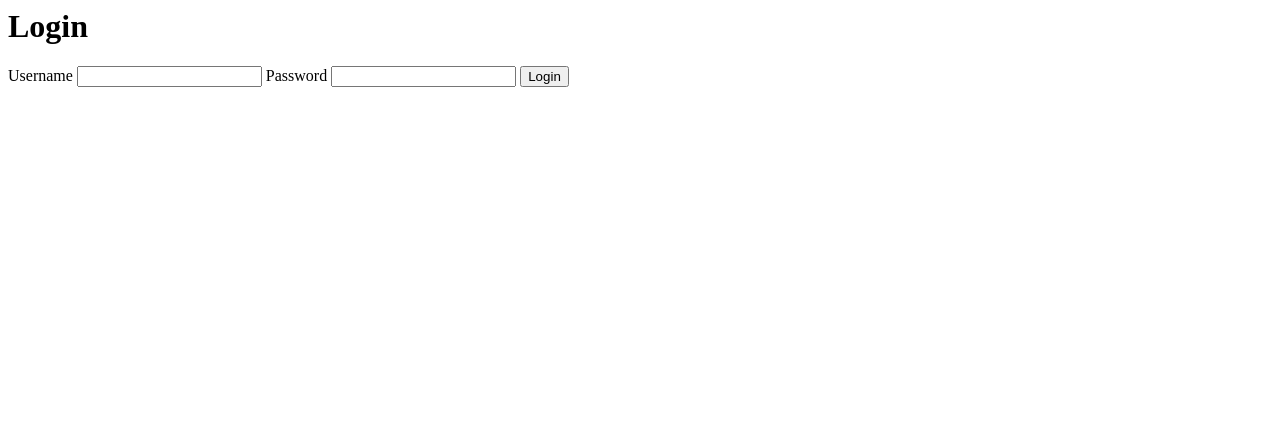
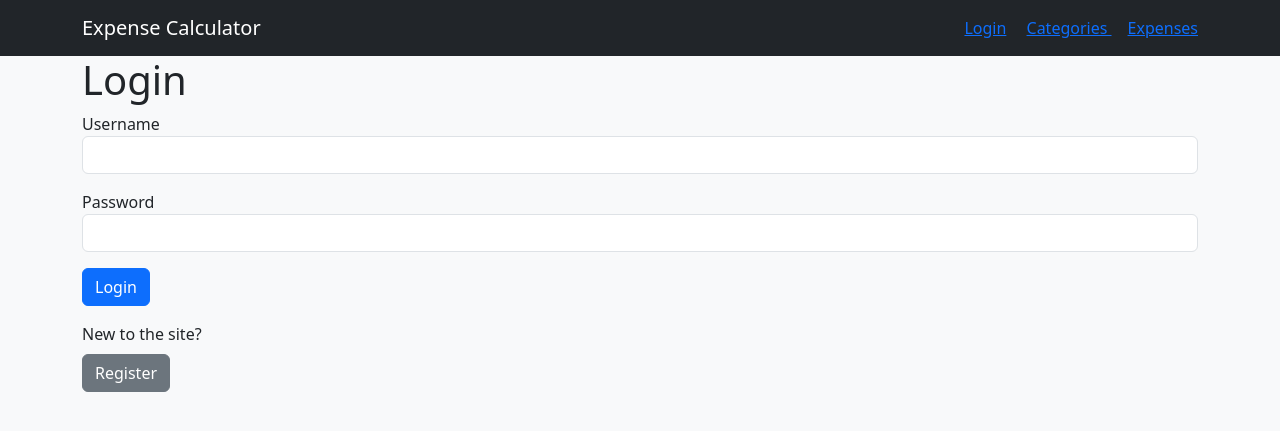
Before and after one commit to itz-ema/The-real-expense-tracker, a Flask app: template templates/login.html in a window 1280 px wide. Shown: the top 431 px of the page. Run offline with Flask 3, Linux system fonts and the light colour scheme; the template is opened without the code that fills it, so the values that code supplies are empty.

Commit message:
fixing the login and registration html

```diff
--- a/app.py
+++ b/app.py
@@ -40,16 +40,23 @@ def home():
             GROUP BY category.id'''
     categories = query_db(sql)
     get_db().commit()
-    return render_template("home.html", categories = categories)
 
-app.route("/login", methods = ['get', 'post'])
+    user = session.get("user")
+    username = user[1] if user else None
+    return render_template("home.html", categories=categories, username=username)
+
+@app.route("/login", methods=["GET", "POST"])
 def login():
     if request.method == "POST":
-        name = request.form['name']
-        password = generate_password_hash[request.form['password']]
-        sql = "SELECT * FROM user WHERE name = ?"
-        user = query_db (sql=sql, args=(name,), one = True)
+        name = request.form["name"]
+        password = request.form["password"]
+        sql = "SELECT id, name, password FROM user WHERE name = ?"
+        user = query_db(sql,args=(name,), one=True)
 
+        if user and check_password_hash(user[2], password):
+            session["user"] = user
+            flash("Logged in successfully")
+            return redirect(url_for("home"))
         if user:
             if check_password_hash(user[2], password):
                 session['user']= user
@@ -58,17 +65,25 @@ def login():
                 flash('Password incorrect')
         else:
             flash ('Username does not exist')
-    return render_template(login.html)
+    return render_template("login.html")
 
-app.route("/register", methods=['GET', 'POST'])
-def register ():
-        if request.method == "POST":
-            name = request.form['name']
-            password = generate_password_hash[request.form['password']]
-            sql = "INSERT INTO user (username, password) VALUES (?,?)"
-            query_db (sql,(name, password),)
-            flash('Registration successful!')
-        return redirect(url_for('/login'))
+@app.route("/register", methods=["GET", "POST"])
+def register():
+    if request.method == "POST":
+        name = request.form.get("name") or request.form.get("username")
+        password = request.form.get("password")
+
+        if not name or not password:
+            flash("Please enter both username and password")
+            return render_template("register.html")
+
+        password_hash = generate_password_hash(password)
+        sql = "INSERT INTO user (name, password) VALUES (?, ?)"
+        query_db(sql, (name, password_hash))
+        get_db().commit()
+        flash("Registration successful!")
+        return redirect(url_for("login"))
+    return render_template("register.html")
 
 @app.route("/categories")
 def view_categories():
--- a/templates/base.html
+++ b/templates/base.html
@@ -12,15 +12,15 @@
             <div class = "container">
                 <a class = "navbar-brand" href = "{{url_for('home')}}"> Expense Calculator</a>
                 <div>
-                    <a class="bt btn-lightbtn-sm me-3" href = "url_for('login')"> Login</a>
-                    <a class="bt btn-light btn-sm me-3" href ="{{url_for ('view_categories')}}">Categories </a>
+                    <a class="bt btn-lightbtn-sm me-3" href = "{{ url_for('login') }}"> Login</a>
+                    <a class="bt btn-light btn-sm me-3" href ="{ {url_for ('view_categories')}}">Categories </a>
                     <a class="bt btn-light btn-sm me" href ="{{ url_for('view_expenses') }}"> Expenses </a>
 
                 </div>
             </div>
         </nav>
-        <div class = "container">
-            {%block content%} {%endblock%}
+        <div class="container">
+            {%block content%}{%endblock%}
         </div>
 </body>
 </html>
--- a/templates/home.html
+++ b/templates/home.html
@@ -3,6 +3,9 @@
 
 {%block content%}
 <h2 class = "mb-4"> Dashboard </h2>
+{% if username %}
+    <h4 class="mb-4">Welcome, {{ username }}!</h4>
+{% endif %}
 <div class = "row">
     {%for category in categories%}
         <div class = "col-md-4">
--- a/templates/login.html
+++ b/templates/login.html
@@ -1,9 +1,22 @@
+{% extends 'base.html' %}
+{% block content %}
 <h1>Login</h1>
-<form action="/login" method = POST>
-    <label for="name">Username</label>
-    <input type="text" name="name">
-    <label for=""password>Password</label>
-    <input type="password" name="password">
-    <button type = "submit"> Login</button>
 
+<form action="{{ url_for('login') }}" method="post">
+    <div class="mb-3">
+        <label for="name">Username</label>
+        <input type="text" name="name" class="form-control" required>
+    </div>
+    <div class="mb-3">
+        <label for="password">Password</label>
+        <input type="password" name="password" class="form-control" required>
+    </div>
+    <button type="submit" class="btn btn-primary">Login</button>
+    <div class="mt-3">
+        New to the site?
+    </div>
+    <div class="mt-2">
+        <a href="{{ url_for('register') }}" class="btn btn-secondary">Register</a>
+    </div>
 </form>
+{% endblock %}
```
Also changed, not shown: templates/register.html (+9 -4 lines), database.db.
